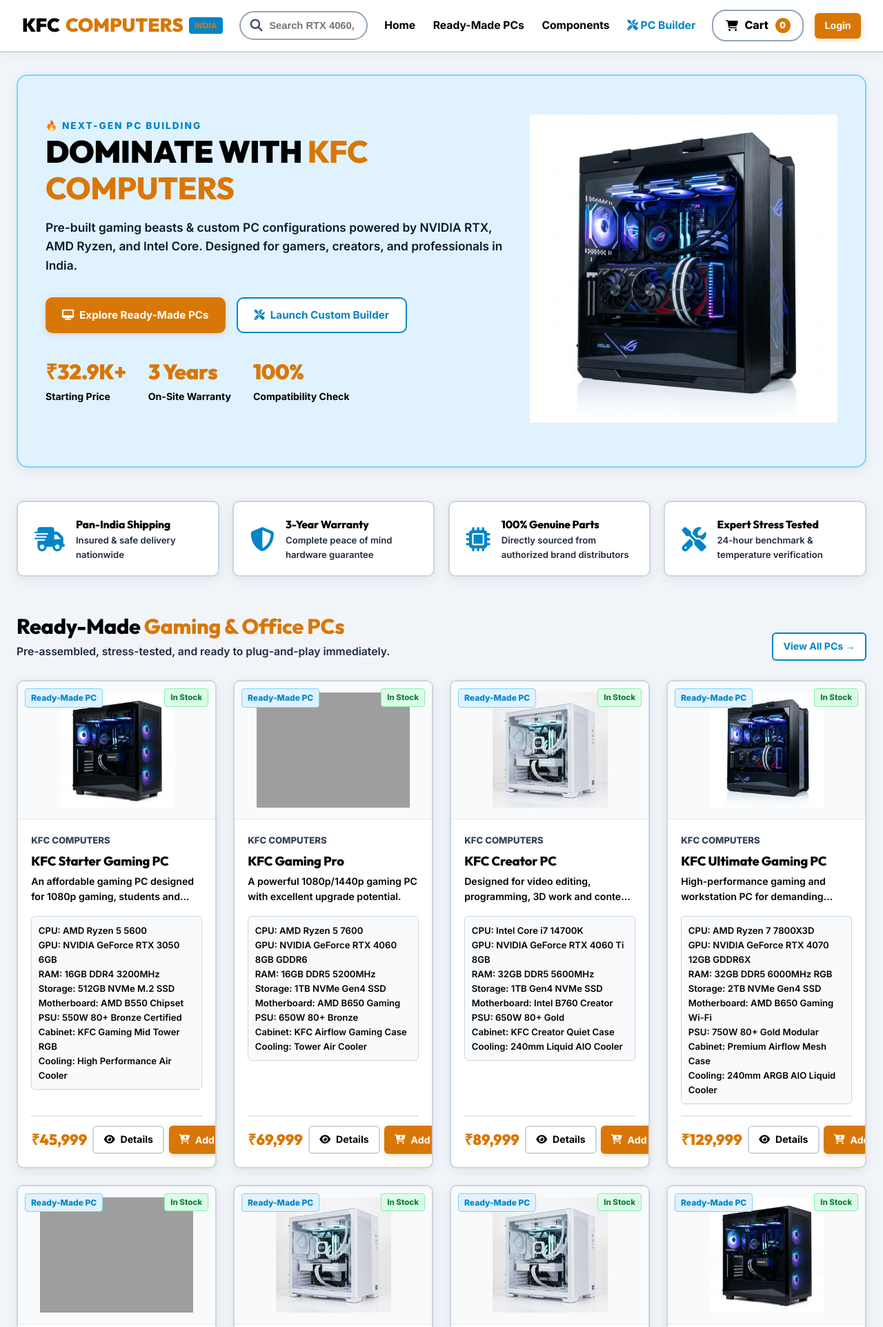
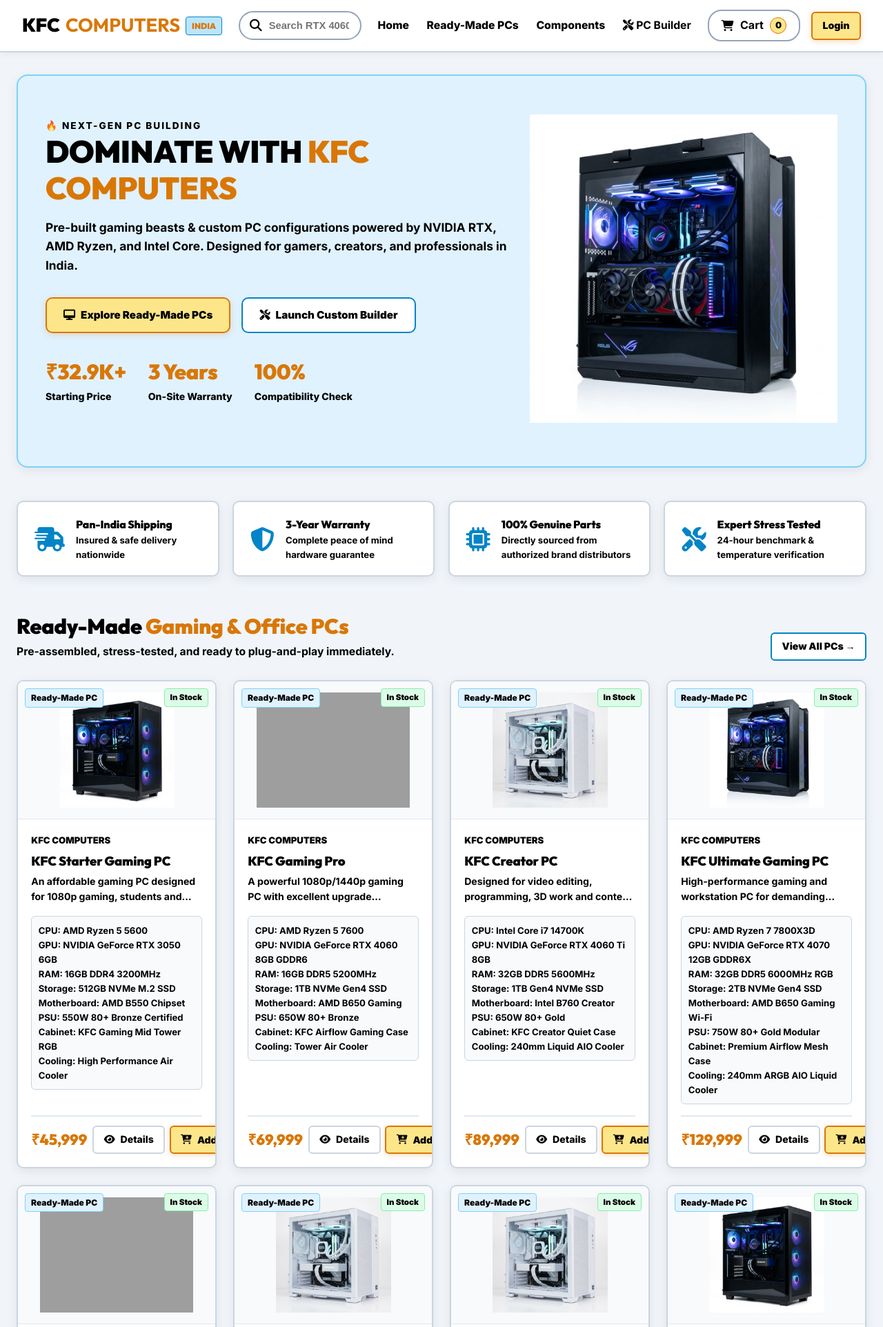
Before and after one commit to VIJ56API/KFC-computers, a PHP site: page / in a window 1280 px wide. Shown: the top 1924 px of the page at 69% size. Run offline with PHP 8.4, Linux system fonts and the light colour scheme; grey boxes are pictures that could not be loaded.

Commit message:
Update all font colors across buttons, badges, and text to solid black (#000000)

```diff
--- a/assets/css/style.css
+++ b/assets/css/style.css
@@ -19,8 +19,8 @@
   --accent-red: #dc2626;
 
   --text-main: #000000;      /* Pure High-Contrast Black Text */
-  --text-muted: #1e293b;     /* Dark Slate Text */
-  --text-dim: #334155;       /* Dark Muted Text */
+  --text-muted: #000000;     /* Solid Black Text */
+  --text-dim: #000000;       /* Solid Black Text */
 
   --font-heading: 'Outfit', sans-serif;
   --font-body: 'Inter', sans-serif;
@@ -40,35 +40,39 @@
 body {
   font-family: var(--font-body);
   background-color: var(--bg-dark);
-  color: var(--text-main);
+  color: #000000 !important;
   line-height: 1.6;
   min-height: 100vh;
   display: flex;
   flex-direction: column;
 }
 
-/* Typography - Ultra Clear & Bold */
+/* Typography - Ultra Clear & Bold Black */
+h1, h2, h3, h4, h5, h6, p, span, div, label, li, a, td, th, input, select, button, textarea {
+  color: #000000 !important;
+  font-weight: 700;
+}
+
 h1, h2, h3, h4, h5, h6 {
   font-family: var(--font-heading);
-  color: #000000;
-  font-weight: 800;
+  font-weight: 900;
   letter-spacing: -0.01em;
 }
 
 a {
-  color: var(--primary-blue);
+  color: #000000 !important;
   text-decoration: none;
-  font-weight: 600;
+  font-weight: 700;
   transition: all 0.2s ease;
 }
 a:hover {
-  color: var(--accent-gold-dark);
+  color: var(--accent-gold-dark) !important;
 }
 
-/* Clear Solid Accent Text */
+/* Solid Golden Title Accent */
 .gradient-text {
-  color: var(--accent-gold);
-  font-weight: 800;
+  color: var(--accent-gold) !important;
+  font-weight: 900;
 }
 
 /* Header Navbar - Pure White with Clear Border */
@@ -98,18 +102,19 @@ a:hover {
   font-family: var(--font-heading);
   font-size: 1.7rem;
   font-weight: 900;
-  color: #000000;
+  color: #000000 !important;
 }
 .logo span {
-  color: var(--accent-gold);
+  color: var(--accent-gold) !important;
 }
 .logo-badge {
-  background: var(--primary-blue);
-  color: #ffffff;
-  font-size: 0.72rem;
-  font-weight: 800;
+  background: #bae6fd;
+  color: #000000 !important;
+  font-size: 0.75rem;
+  font-weight: 900;
   padding: 3px 8px;
   border-radius: 4px;
+  border: 1.5px solid #0284c7;
   text-transform: uppercase;
 }
 
@@ -124,8 +129,8 @@ a:hover {
   background: #ffffff;
   border: 2px solid #94a3b8;
   border-radius: 30px;
-  color: #000000;
-  font-weight: 600;
+  color: #000000 !important;
+  font-weight: 700;
   font-size: 0.92rem;
   transition: all 0.2s ease;
 }
@@ -139,7 +144,7 @@ a:hover {
   left: 1rem;
   top: 50%;
   transform: translateY(-50%);
-  color: #334155;
+  color: #000000 !important;
   font-size: 1.1rem;
 }
 
@@ -150,12 +155,12 @@ a:hover {
   list-style: none;
 }
 .nav-links a {
-  color: #000000;
-  font-weight: 700;
+  color: #000000 !important;
+  font-weight: 800;
   font-size: 0.98rem;
 }
 .nav-links a:hover, .nav-links a.active {
-  color: var(--accent-gold);
+  color: var(--accent-gold) !important;
 }
 
 .cart-btn {
@@ -167,23 +172,24 @@ a:hover {
   display: flex;
   align-items: center;
   gap: 0.6rem;
-  color: #000000;
-  font-weight: 800;
+  color: #000000 !important;
+  font-weight: 900;
 }
 .cart-badge {
-  background: var(--accent-gold);
-  color: #ffffff;
+  background: #fde68a;
+  color: #000000 !important;
+  border: 1.5px solid #d97706;
   font-size: 0.8rem;
   font-weight: 900;
-  width: 22px;
-  height: 22px;
+  width: 24px;
+  height: 24px;
   border-radius: 50%;
   display: flex;
   align-items: center;
   justify-content: center;
 }
 
-/* Buttons - Solid High Contrast */
+/* Buttons - Solid High Contrast with BLACK Font */
 .btn {
   display: inline-flex;
   align-items: center;
@@ -191,53 +197,59 @@ a:hover {
   gap: 0.5rem;
   padding: 0.75rem 1.5rem;
   font-size: 0.95rem;
-  font-weight: 700;
+  font-weight: 800;
   border-radius: var(--radius);
   cursor: pointer;
   transition: all 0.2s ease;
   border: none;
   font-family: var(--font-body);
+  color: #000000 !important;
 }
 
 .btn-primary {
-  background: var(--accent-gold);
-  color: #ffffff;
+  background: #fde68a;
+  color: #000000 !important;
+  border: 2px solid #d97706;
+  font-weight: 900;
   box-shadow: 0 2px 8px rgba(217, 119, 6, 0.25);
 }
 .btn-primary:hover {
-  background: var(--accent-gold-dark);
-  color: #ffffff;
+  background: #fcd34d;
+  color: #000000 !important;
 }
 
 .btn-outline {
   background: #ffffff;
   border: 2px solid var(--primary-blue);
-  color: var(--primary-blue);
-  font-weight: 700;
+  color: #000000 !important;
+  font-weight: 900;
 }
 .btn-outline:hover {
-  background: var(--primary-blue);
-  color: #ffffff;
+  background: #e0f2fe;
+  color: #000000 !important;
 }
 
 .btn-secondary {
   background: #ffffff;
-  color: #000000;
+  color: #000000 !important;
   border: 2px solid #cbd5e1;
-  font-weight: 700;
+  font-weight: 800;
 }
 .btn-secondary:hover {
   background: #f1f5f9;
   border-color: #94a3b8;
+  color: #000000 !important;
 }
 
 .btn-danger {
-  background: var(--accent-red);
-  color: #ffffff;
-  font-weight: 700;
+  background: #fecaca;
+  color: #000000 !important;
+  border: 2px solid #dc2626;
+  font-weight: 900;
 }
 .btn-danger:hover {
-  background: #b91c1c;
+  background: #fca5a5;
+  color: #000000 !important;
 }
 
 .btn-sm {
@@ -275,14 +287,14 @@ a:hover {
   font-size: 2.8rem;
   line-height: 1.18;
   margin-bottom: 1rem;
-  color: #000000;
+  color: #000000 !important;
   font-weight: 900;
 }
 .hero-content p {
-  color: #0f172a;
+  color: #000000 !important;
   font-size: 1.08rem;
   margin-bottom: 2rem;
-  font-weight: 600;
+  font-weight: 700;
 }
 .hero-stats {
   display: flex;
@@ -291,13 +303,13 @@ a:hover {
 }
 .stat-item h4 {
   font-size: 1.9rem;
-  color: var(--accent-gold);
+  color: var(--accent-gold) !important;
   font-weight: 900;
 }
 .stat-item p {
   font-size: 0.88rem;
-  color: #000000;
-  font-weight: 700;
+  color: #000000 !important;
+  font-weight: 800;
 }
 
 /* Feature Badges Bar */
@@ -319,17 +331,17 @@ a:hover {
 }
 .trust-icon {
   font-size: 2.2rem;
-  color: var(--primary-blue);
+  color: var(--primary-blue) !important;
 }
 .trust-card h4 {
   font-size: 0.98rem;
-  color: #000000;
-  font-weight: 800;
+  color: #000000 !important;
+  font-weight: 900;
 }
 .trust-card p {
   font-size: 0.82rem;
-  color: #1e293b;
-  font-weight: 600;
+  color: #000000 !important;
+  font-weight: 700;
 }
 
 /* Section Header */
@@ -341,13 +353,13 @@ a:hover {
 }
 .section-header h2 {
   font-size: 1.9rem;
-  color: #000000;
-  font-weight: 800;
+  color: #000000 !important;
+  font-weight: 900;
 }
 .section-header p {
-  color: #1e293b;
+  color: #000000 !important;
   font-size: 0.98rem;
-  font-weight: 600;
+  font-weight: 700;
 }
 
 /* Product Cards Grid */
@@ -401,9 +413,9 @@ a:hover {
   left: 10px;
   background: #e0f2fe;
   border: 1.5px solid #7dd3fc;
-  color: var(--primary-blue);
+  color: #000000 !important;
   font-size: 0.75rem;
-  font-weight: 800;
+  font-weight: 900;
   padding: 3px 8px;
   border-radius: 4px;
 }
@@ -412,10 +424,10 @@ a:hover {
   top: 10px;
   right: 10px;
   background: #dcfce7;
-  color: var(--accent-green);
+  color: #000000 !important;
   border: 1.5px solid #86efac;
   font-size: 0.72rem;
-  font-weight: 800;
+  font-weight: 900;
   padding: 3px 8px;
   border-radius: 4px;
 }
@@ -430,20 +442,20 @@ a:hover {
   font-size: 1.15rem;
   margin-bottom: 0.4rem;
   line-height: 1.3;
-  color: #000000;
-  font-weight: 800;
+  color: #000000 !important;
+  font-weight: 900;
 }
 .product-brand {
   font-size: 0.82rem;
-  color: #334155;
+  color: #000000 !important;
   text-transform: uppercase;
-  font-weight: 800;
+  font-weight: 900;
   margin-bottom: 0.5rem;
 }
 .product-desc {
   font-size: 0.88rem;
-  color: #000000;
-  font-weight: 600;
+  color: #000000 !important;
+  font-weight: 700;
   margin-bottom: 1rem;
   display: -webkit-box;
   -webkit-line-clamp: 2;
@@ -452,8 +464,8 @@ a:hover {
 }
 .product-specs-summary {
   font-size: 0.82rem;
-  color: #000000;
-  font-weight: 600;
+  color: #000000 !important;
+  font-weight: 700;
   background: #f8fafc;
   border: 1.5px solid #cbd5e1;
   padding: 0.6rem;
```
Also changed, not shown: other parts of assets/css/style.css (+38 -38 lines).
